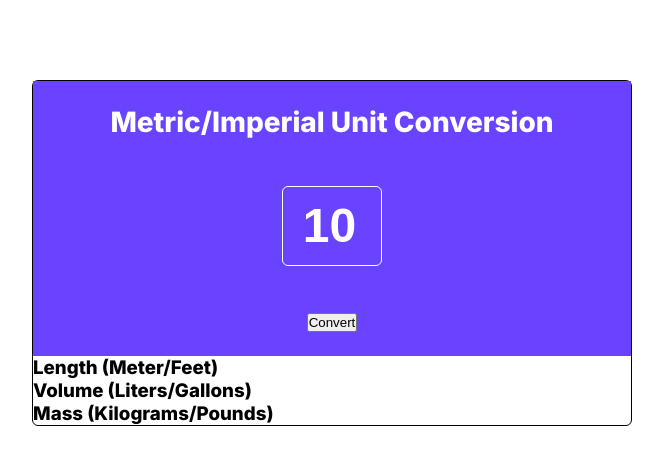
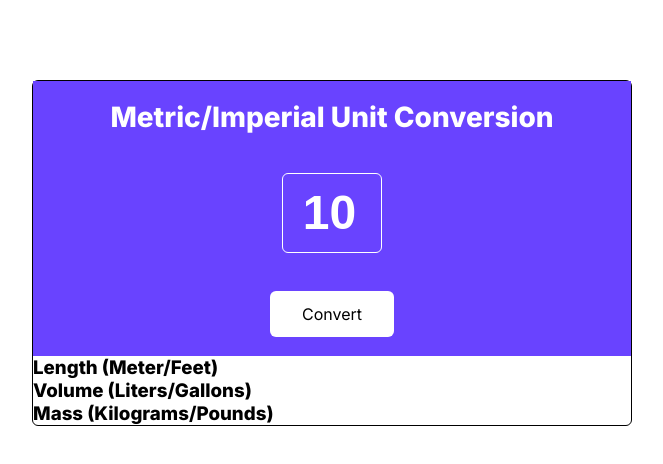
Before and after one commit to KieranWebDev/scrimbaMiniProjects, a plain HTML site: page unitConversionApp.html in a window 1280 px wide. Shown: the whole page, without its empty margins (308-971 px from the left). Drawn offline with Linux system fonts and the light colour scheme.

Commit message:
hero section complete

```diff
--- a/unitConversionApp.css
+++ b/unitConversionApp.css
@@ -50,3 +50,18 @@ body {
 .hero-container input::placeholder {
   color: white;
 }
+.hero-container button {
+  font-family: inherit;
+  color: black;
+  background-color: white;
+  border-radius: 6px;
+  padding: 0.8rem 2rem;
+  font-weight: 500;
+  font-size: 1rem;
+  border: none;
+}
+.hero-container button:hover {
+  cursor: pointer;
+  background-color: aqua;
+  box-shadow: none;
+}
```
